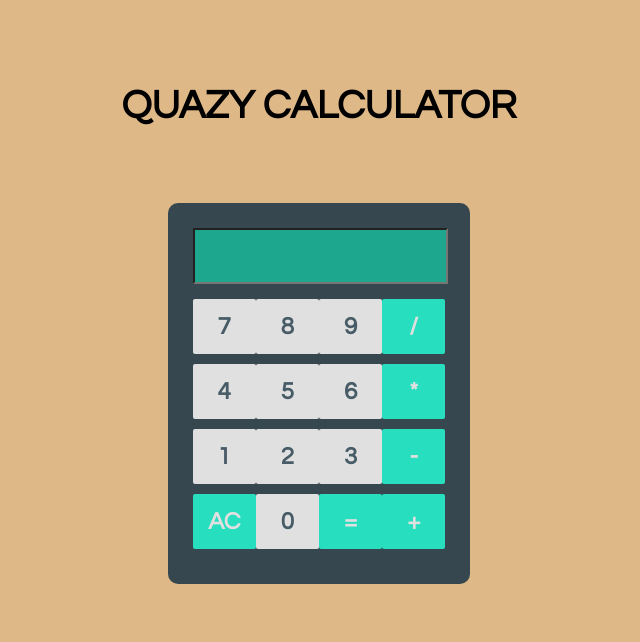
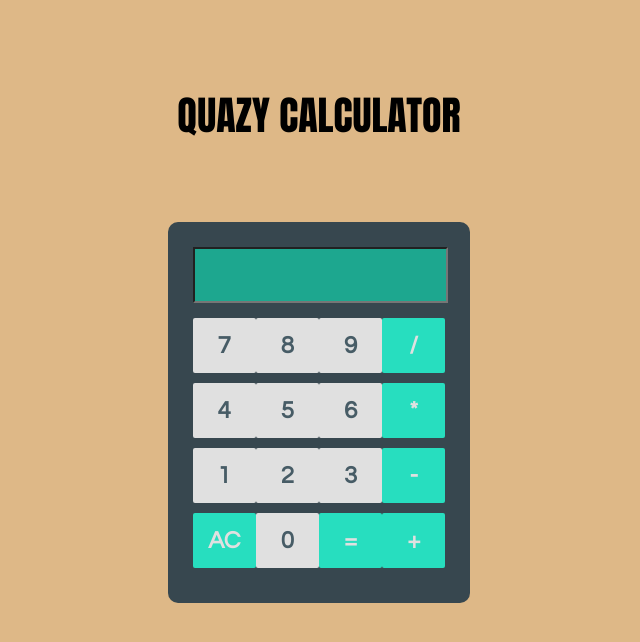
Before and after one commit to keithcodeZ/quazy-calculator, a plain HTML site: page index.html in a window 1280 px wide. Shown: the whole page, without its empty margins (321-961 px from the left). Drawn offline with Linux system fonts and the light colour scheme.

Commit message:
h1 font changed

```diff
--- a/index.css
+++ b/index.css
@@ -14,7 +14,7 @@ body{
 }
 
 h1{
-    font-family: 'Century Gothic';
+    font-family:Impact, Haettenschweiler, 'Arial Narrow Bold', sans-serif;
     font-size: 40px;
     font-weight: 700;
     text-align: center;
```
